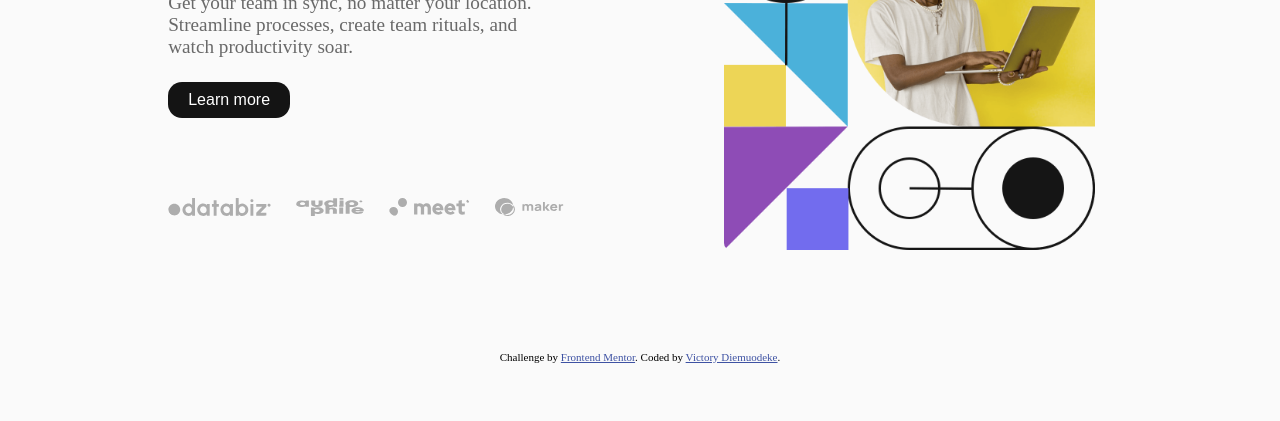
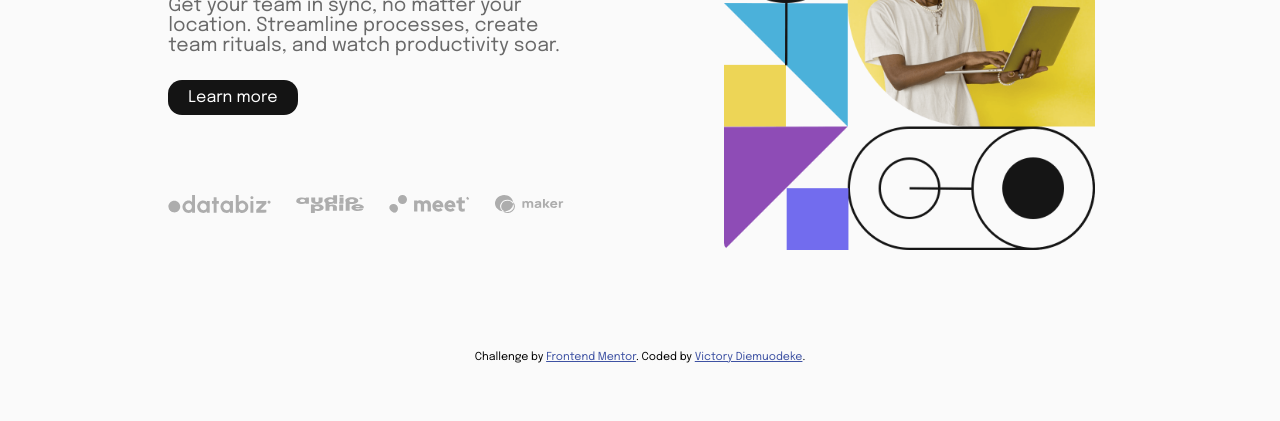
Before and after one commit to Victoryruro/intro-section, a plain HTML site: page index.html in a window 1280 px wide. Shown: the part 379-800 px from the top of the page. Drawn offline with Linux system fonts and the light colour scheme.

Commit message:
README fixing

```diff
--- a/index.html
+++ b/index.html
@@ -8,6 +8,9 @@
   <link rel="stylesheet" href="style.css">
   <link rel="stylesheet" href="mobile.css">
   <script src="./index.js" defer></script>
+  <style>
+      @import url('https://fonts.googleapis.com/css2?family=Epilogue:ital,wght@0,100..900;1,100..900&display=swap');
+  </style>
   <title>Frontend Mentor | Intro section with dropdown navigation</title>
 
   <!-- Feel free to remove these styles or customise in your own stylesheet 👍 -->
--- a/style.css
+++ b/style.css
@@ -1,5 +1,11 @@
 .mobile{
     display: none;
+}
+
+* {
+  font-family: "Epilogue", sans-serif;
+  font-optical-sizing: auto;
+  font-style: normal;
 }
 body {
   margin: 0px auto;
```
Also changed, not shown: design/desktopview.png, design/mobileview.png, 2 other files.
